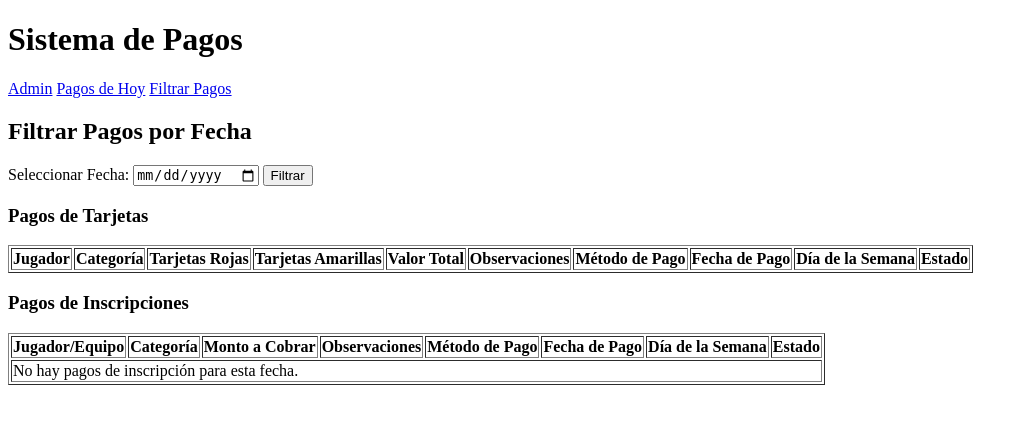
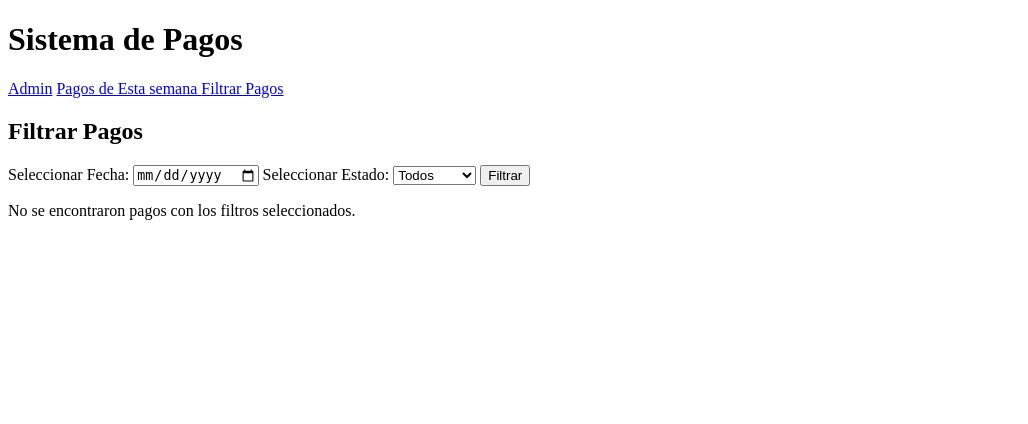
Before and after one commit to DavidCh02/RS_PAGOS, a Flask app: page /filtrar_pagos in a window 1280 px wide. Shown: the top 424 px of the page, without its empty margins (0-1028 px from the left). Run offline with Flask 3, Linux system fonts and the light colour scheme; lists and menus that the app fills with data are empty.

Commit message:
Add files via upload

```diff
--- a/app.py
+++ b/app.py
@@ -29,9 +29,27 @@ def index():
     return redirect(url_for('admin'))
 
 # Panel de administrador
+from flask import Flask, request, jsonify, render_template, redirect, url_for
+
+
 @app.route('/admin', methods=['GET', 'POST'])
 def admin():
-    if request.method == 'POST':
+    # Verificar credenciales si es una solicitud POST desde la ventana emergente
+    if request.method == 'POST' and 'usuario' in request.form:
+        usuario = request.form.get('usuario')
+        contrasena = request.form.get('contrasena')
+
+        # Credenciales predefinidas
+        USUARIO_ADMIN = "admin"
+        CONTRASENA_ADMIN = "password123"
+
+        if usuario == USUARIO_ADMIN and contrasena == CONTRASENA_ADMIN:
+            return jsonify({"success": True})  # Autenticación exitosa
+        else:
+            return jsonify({"success": False, "message": "Usuario o contraseña incorrectos."})
+
+    # Procesar formularios de agregar pagos
+    elif request.method == 'POST':
         conn = get_db_connection()
         try:
             # Agregar pago de tarjetas
@@ -43,7 +61,6 @@ def admin():
                 tarjetas_rojas = int(request.form['tarjetas_rojas'])
                 tarjetas_amarillas = int(request.form['tarjetas_amarillas'])
                 observaciones = request.form['observaciones']
-
                 conn.execute(text("""
                     INSERT INTO pago_tarjetas (
                         numero_partido_jugado, fecha_cobro, jugador, categoria,
@@ -64,7 +81,6 @@ def admin():
                 conn.commit()  # Confirmar los cambios
 
             # Agregar pago de inscripción
-            # Agregar pago de inscripción
             elif 'agregar_inscripcion' in request.form:
                 equipo = request.form['equipo']
                 jugador = request.form['jugador']
@@ -73,7 +89,6 @@ def admin():
                 monto_a_cobrar = float(request.form['monto_a_cobrar'])
                 metodo_pago = request.form['metodo_pago']  # Nuevo campo
                 observaciones = request.form['observaciones']
-
                 conn.execute(text("""
                     INSERT INTO pago_inscripcion (
                         equipo, jugador, categoria, fecha_inscripcion, monto_a_cobrar, metodo_pago, observaciones, estado_pago
@@ -93,10 +108,10 @@ def admin():
         finally:
             conn.close()
 
-        return redirect(url_for('admin'))
+        return jsonify({"success": True, "message": "Datos agregados correctamente."})
 
+    # Renderizar la plantilla HTML para GET
     return render_template('admin.html')
-
 
 from datetime import datetime, timedelta
 import pytz
@@ -305,82 +320,66 @@ def pagados_hoy():
 @app.route('/filtrar_pagos', methods=['GET', 'POST'])
 def filtrar_pagos():
     fecha_seleccionada = None
+    estado_seleccionado = None
     pagos_tarjetas = []
     pagos_inscripciones = []
 
     conn = get_db_connection()
     try:
         if request.method == 'POST':
+            # Obtener la fecha y el estado seleccionados
             fecha_seleccionada = request.form.get('fecha_cliente')
+            estado_seleccionado = request.form.get('estado_pago')
 
-            # Consultar pagos para la fecha seleccionada
-            result_tarjetas = conn.execute(text("""
-                SELECT *, EXTRACT(DOW FROM fecha_cobro) AS dia_semana
+            # Consultar pagos de tarjetas según los filtros
+            query_tarjetas = """
+                SELECT *
                 FROM pago_tarjetas
-                WHERE fecha_cobro = :fecha
-            """), {"fecha": fecha_seleccionada})
+                WHERE 1=1
+            """
+            params_tarjetas = {}
 
-            # Convertir los resultados en diccionarios manualmente
-            pagos_tarjetas = [
-                {
-                    "id_pago": row.id_pago,
-                    "numero_partido_jugado": row.numero_partido_jugado,
-                    "fecha_cobro": row.fecha_cobro,
-                    "jugador": row.jugador,
-                    "categoria": row.categoria,
-                    "tarjetas_rojas": row.tarjetas_rojas,
-                    "tarjetas_amarillas": row.tarjetas_amarillas,
-                    "valor_total_pagar": row.valor_total_pagar,
-                    "observaciones": row.observaciones,
-                    "estado_pago": row.estado_pago,
-                    "metodo_pago": row.metodo_pago,
-                    "dia_semana": int(row.dia_semana)
-                }
-                for row in result_tarjetas.fetchall()
-            ]
+            if fecha_seleccionada:
+                query_tarjetas += " AND fecha_cobro = :fecha"
+                params_tarjetas["fecha"] = fecha_seleccionada
 
-            result_inscripciones = conn.execute(text("""
-                SELECT *, EXTRACT(DOW FROM fecha_inscripcion) AS dia_semana
+            if estado_seleccionado:
+                query_tarjetas += " AND estado_pago = :estado_pago"
+                params_tarjetas["estado_pago"] = estado_seleccionado
+
+            result_tarjetas = conn.execute(text(query_tarjetas), params_tarjetas)
+            pagos_tarjetas = result_tarjetas.fetchall()
+
+            # Consultar pagos de inscripción según los filtros
+            query_inscripciones = """
+                SELECT *
                 FROM pago_inscripcion
-                WHERE fecha_inscripcion = :fecha
-            """), {"fecha": fecha_seleccionada})
+                WHERE 1=1
+            """
+            params_inscripciones = {}
 
-            # Convertir los resultados en diccionarios manualmente
-            pagos_inscripciones = [
-                {
-                    "id_inscripcion": row.id_inscripcion,
-                    "equipo": row.equipo,
-                    "jugador": row.jugador,
-                    "categoria": row.categoria,
-                    "fecha_inscripcion": row.fecha_inscripcion,
-                    "monto_a_cobrar": row.monto_a_cobrar,
-                    "observaciones": row.observaciones,
-                    "estado_pago": row.estado_pago,
-                    "metodo_pago": row.metodo_pago,
-                    "dia_semana": int(row.dia_semana)
-                }
-                for row in result_inscripciones.fetchall()
-            ]
+            if fecha_seleccionada:
+                query_inscripciones += " AND fecha_inscripcion = :fecha"
+                params_inscripciones["fecha"] = fecha_seleccionada
+
+            if estado_seleccionado:
+                query_inscripciones += " AND estado_pago = :estado_pago"
+                params_inscripciones["estado_pago"] = estado_seleccionado
+
+            result_inscripciones = conn.execute(text(query_inscripciones), params_inscripciones)
+            pagos_inscripciones = result_inscripciones.fetchall()
 
     finally:
         conn.close()
-
-    # Mapear números de día de la semana a nombres
-    dias_semana = ["Lunes", "Martes", "Miércoles", "Jueves", "Viernes", "Sábado", "Domingo"]
-
-    # Agregar el nombre del día de la semana a cada pago
-    for pago in pagos_tarjetas:
-        pago['dia_nombre'] = dias_semana[pago['dia_semana']]
-
-    for pago in pagos_inscripciones:
-        pago['dia_nombre'] = dias_semana[pago['dia_semana']]
 
     return render_template(
         'filtrar_pagos.html',
         pagos_tarjetas=pagos_tarjetas,
         pagos_inscripciones=pagos_inscripciones,
-        fecha_seleccionada=fecha_seleccionada
+        fecha_seleccionada=fecha_seleccionada,
+        estado_seleccionado=estado_seleccionado
     )
+
 
 
 if __name__ == '__main__':
@@ -399,3 +398,15 @@ if __name__ == '__main__':
         server_time_local = datetime.now(pytz.timezone('America/Bogota')).strftime('%Y-%m-%d %H:%M:%S')
 
         return f"Server Time (UTC): {server_time_utc}<br>Server Time (Local): {server_time_local}"
+
+
+    from flask import Flask, render_template, request, redirect, url_for, flash
+
+    app = Flask(__name__)
+    app.secret_key = 'tu_clave_secreta'  # Clave secreta para manejar mensajes flash
+
+    # Credenciales predefinidas
+    USUARIO_ADMIN = "admin"
+    CONTRASENA_ADMIN = "password123"
+
+    from flask import Flask, request, jsonify
--- a/templates/base.html
+++ b/templates/base.html
@@ -3,14 +3,14 @@
 <head>
     <meta charset="UTF-8">
     <meta name="viewport" content="width=device-width, initial-scale=1.0">
-    <title>Administrador</title>
+    <title>RS COBRANZAS</title>
 </head>
 <body>
     <header>
         <h1>Sistema de Pagos</h1>
         <nav>
             <a href="{{ url_for('admin') }}">Admin</a>
-            <a href="{{ url_for('pagos') }}">Pagos de Hoy</a>
+            <a href="{{ url_for('pagos') }}">Pagos de Esta semana </a>
             <a href="{{ url_for('filtrar_pagos') }}">Filtrar Pagos</a>
         </nav>
     </header>
--- a/templates/filtrar_pagos.html
+++ b/templates/filtrar_pagos.html
@@ -1,15 +1,31 @@
 {% extends "base.html" %}
 
 {% block content %}
-<h2>Filtrar Pagos por Fecha</h2>
+<h2>Filtrar Pagos</h2>
+
 <form method="POST">
+    <!-- Filtro por Fecha -->
     <label>Seleccionar Fecha:</label>
-    <input type="date" name="fecha_cliente" value="{{ fecha_seleccionada }}" required>
+    <input type="date" name="fecha_cliente" value="{{ fecha_seleccionada or '' }}">
+
+    <!-- Filtro por Estado -->
+    <label>Seleccionar Estado:</label>
+    <select name="estado_pago">
+        <option value="">Todos</option>
+        <option value="Pendiente" {% if estado_seleccionado == 'Pendiente' %}selected{% endif %}>Pendiente</option>
+        <option value="Pagado" {% if estado_seleccionado == 'Pagado' %}selected{% endif %}>Pagado</option>
+    </select>
+
     <button type="submit">Filtrar</button>
 </form>
 
+<!-- Mostrar los pagos filtrados -->
+{% if pagos_tarjetas or pagos_inscripciones %}
+<h3>Pagos Filtrados</h3>
+
 <!-- Pagos de Tarjetas -->
-<h3>Pagos de Tarjetas</h3>
+{% if pagos_tarjetas %}
+<h4>Pagos de Tarjetas</h4>
 <table border="1">
     <thead>
         <tr>
@@ -21,30 +37,30 @@
             <th>Observaciones</th>
             <th>Método de Pago</th>
             <th>Fecha de Pago</th>
-            <th>Día de la Semana</th>
             <th>Estado</th>
         </tr>
     </thead>
     <tbody>
         {% for pago in pagos_tarjetas %}
         <tr>
-            <td>{{ pago['jugador'] }}</td>
-            <td>{{ pago['categoria'] }}</td>
-            <td>{{ pago['tarjetas_rojas'] }}</td>
-            <td>{{ pago['tarjetas_amarillas'] }}</td>
-            <td>${{ pago['valor_total_pagar'] }}</td>
-            <td>{{ pago['observaciones'] }}</td>
-            <td>{{ pago['metodo_pago'] }}</td>
-            <td>{{ pago['fecha_cobro'] }}</td>
-            <td>{{ pago['dia_nombre'] }}</td>
-            <td>{{ pago['estado_pago'] }}</td>
+            <td>{{ pago.jugador }}</td>
+            <td>{{ pago.categoria }}</td>
+            <td>{{ pago.tarjetas_rojas }}</td>
+            <td>{{ pago.tarjetas_amarillas }}</td>
+            <td>${{ pago.valor_total_pagar }}</td>
+            <td>{{ pago.observaciones }}</td>
+            <td>{{ pago.metodo_pago }}</td>
+            <td>{{ pago.fecha_cobro }}</td>
+            <td>{{ pago.estado_pago }}</td>
         </tr>
         {% endfor %}
     </tbody>
 </table>
+{% endif %}
 
 <!-- Pagos de Inscripciones -->
-<h3>Pagos de Inscripciones</h3>
+{% if pagos_inscripciones %}
+<h4>Pagos de Inscripciones</h4>
 <table border="1">
     <thead>
         <tr>
@@ -54,29 +70,25 @@
             <th>Observaciones</th>
             <th>Método de Pago</th>
             <th>Fecha de Pago</th>
-            <th>Día de la Semana</th>
             <th>Estado</th>
         </tr>
     </thead>
     <tbody>
-        {% if pagos_inscripciones %}
         {% for pago in pagos_inscripciones %}
         <tr>
-            <td>{{ pago['jugador'] or pago['equipo'] }}</td>
-            <td>{{ pago['categoria'] }}</td>
-            <td>${{ pago['monto_a_cobrar'] }}</td>
-            <td>{{ pago['observaciones'] }}</td>
-            <td>{{ pago['metodo_pago'] }}</td>
-            <td>{{ pago['fecha_inscripcion'] }}</td>
-            <td>{{ pago['dia_nombre'] }}</td>
-            <td>{{ pago['estado_pago'] }}</td>
+            <td>{{ pago.jugador or pago.equipo }}</td>
+            <td>{{ pago.categoria }}</td>
+            <td>${{ pago.monto_a_cobrar }}</td>
+            <td>{{ pago.observaciones }}</td>
+            <td>{{ pago.metodo_pago }}</td>
+            <td>{{ pago.fecha_inscripcion }}</td>
+            <td>{{ pago.estado_pago }}</td>
         </tr>
         {% endfor %}
-        {% else %}
-        <tr>
-            <td colspan="8">No hay pagos de inscripción para esta fecha.</td>
-        </tr>
-        {% endif %}
     </tbody>
 </table>
+{% endif %}
+{% else %}
+<p>No se encontraron pagos con los filtros seleccionados.</p>
+{% endif %}
 {% endblock %}
```
Also changed, not shown: templates/admin.html (+82 -5 lines).
